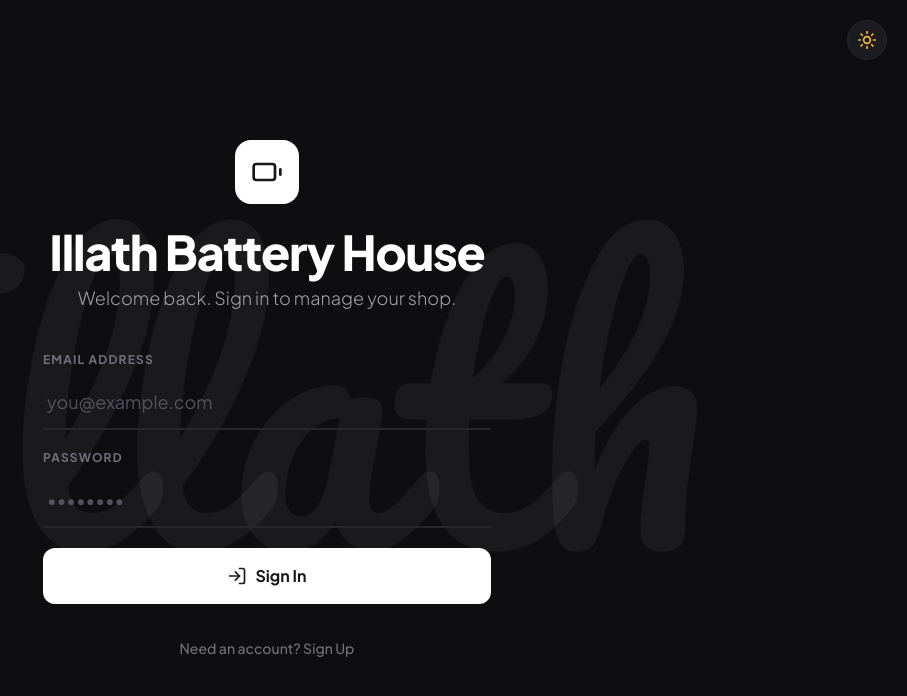
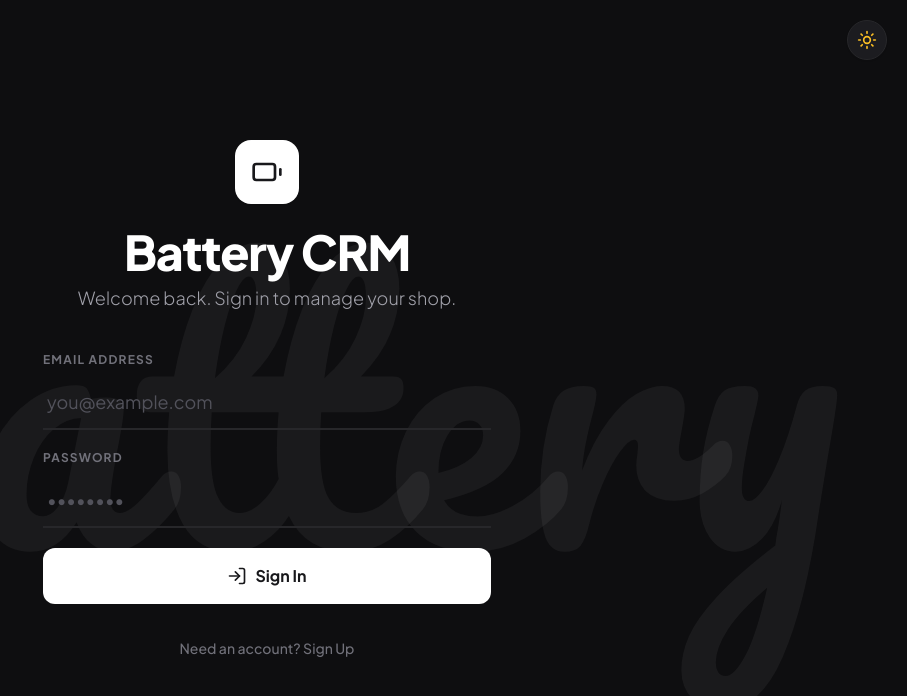
Before and after one commit to xCaptaiN09/illath-battery-crm, a React (Vite) app: page / in a window 1280 px wide. Shown: the top 696 px of the page, without its empty margins (373-1280 px from the left). Built offline with nearby package versions, Linux system fonts and the light colour scheme; no server answers.

Commit message:
ui: login reads live shop name via public function

```diff
--- a/src/components/Login.jsx
+++ b/src/components/Login.jsx
@@ -1,12 +1,11 @@
-import { useState } from "react";
+import { useState, useEffect } from "react";
 import { supabase } from "../supabaseClient";
 import { motion, AnimatePresence } from "framer-motion";
 import { Battery, UserPlus, LogIn, Sun, Moon } from "lucide-react";
 import { useTheme } from "../context/ThemeContext";
 
-// Login can't read the shop name from the DB (RLS blocks it until signed in),
-// so set the brand shown on this screen here. The first word becomes the watermark.
-const BRAND_NAME = "Illath Battery House";
+// Fallback shown only if the live name can't be fetched (e.g. offline).
+const FALLBACK_NAME = "Battery CRM";
 
 export default function Login() {
   const [email, setEmail] = useState("");
@@ -15,9 +14,19 @@ export default function Login() {
   const [error, setError] = useState(null);
   const [mode, setMode] = useState("login");
   const [signupSuccess, setSignupSuccess] = useState(false);
+  const [brandName, setBrandName] = useState(FALLBACK_NAME);
   const { theme, toggleTheme } = useTheme();
 
-  const brandMark = BRAND_NAME.trim().split(/\s+/)[0] || "CRM";
+  useEffect(() => {
+    supabase
+      .rpc("get_public_shop_name")
+      .then(({ data }) => {
+        if (data) setBrandName(data);
+      })
+      .catch(() => {});
+  }, []);
+
+  const brandMark = brandName.trim().split(/\s+/)[0] || "CRM";
 
   const handleSubmit = async (e) => {
     e.preventDefault();
@@ -76,7 +85,7 @@ export default function Login() {
         </div>
 
         <h1 className="text-4xl md:text-5xl font-extrabold tracking-tight mb-2 text-zinc-900 dark:text-white">
-          {BRAND_NAME}
+          {brandName}
         </h1>
         <p className="text-base md:text-lg text-zinc-500 dark:text-zinc-400 mb-10 font-light">
           {mode === "login"
```
